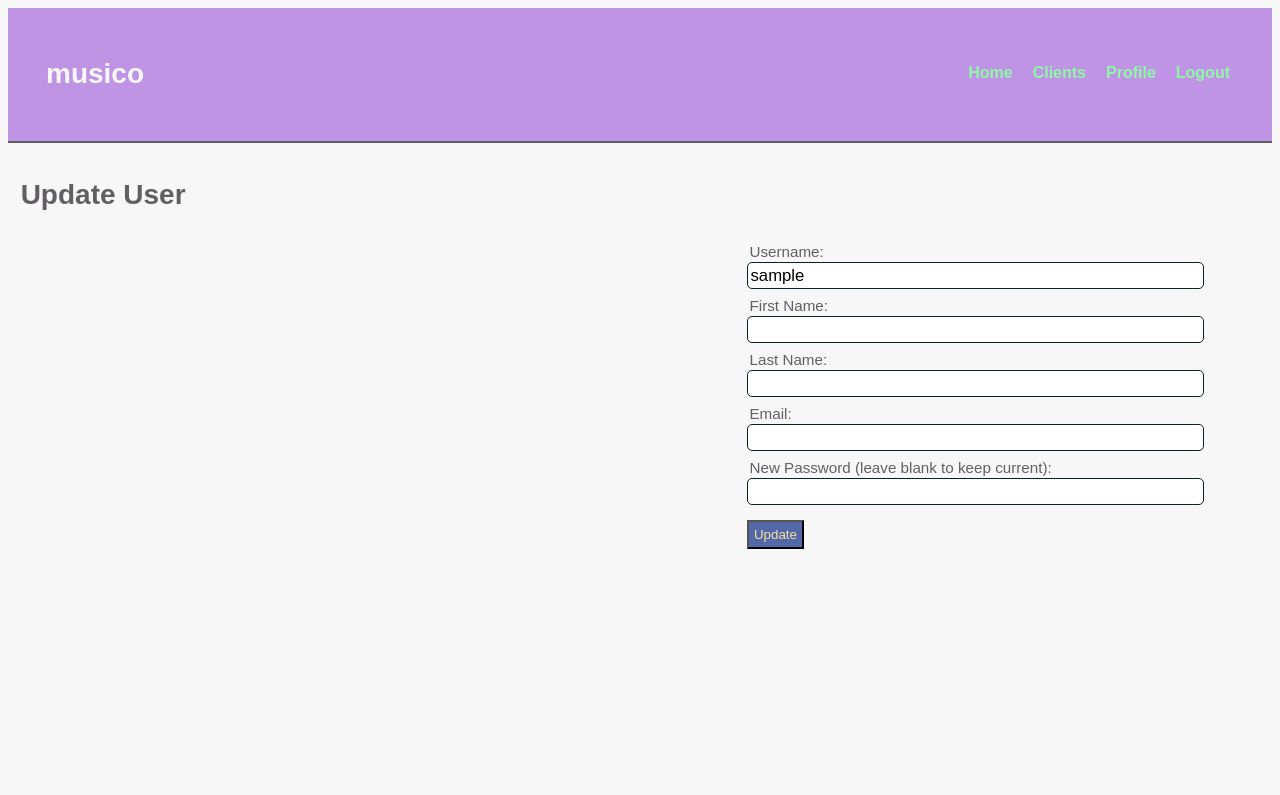
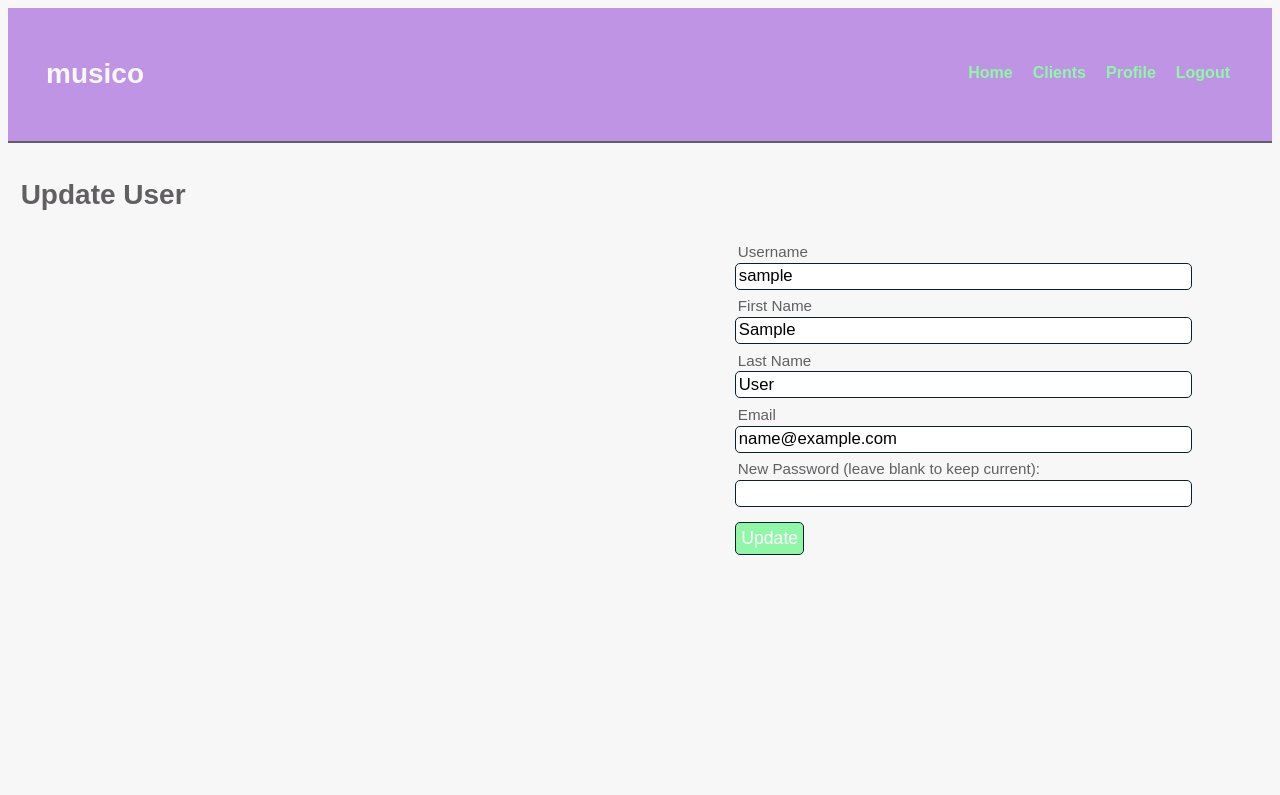
Before and after one commit to josquinlarsen/musico, a Flask app: page /update in a window 1280 px wide. Shown: the top 795 px of the page. Run offline with Flask 3, Linux system fonts and the light colour scheme; the visitor is signed in with stand-in values (Sample User, id 1); tables that the repository leaves empty hold one stand-in row (values such as "Sample post").

Commit message:
created and fixed profile, data now prepopulates update forms

```diff
--- a/app/app.py
+++ b/app/app.py
@@ -38,12 +38,12 @@ def home():
     Home Page router
     """
     if "user_id" in session:
+        user = User.query.get(session["user_id"])
         clients = get_clients()
         return render_template(
-            "users/home.html", username=session["username"], clients=clients
+            "users/home.html", username=session["username"], user=user, clients=clients
         )
     return redirect(url_for("pre_home"))
-    # return render_template("pre_home.html")
 
 
 @app.route("/register", methods=["GET", "POST"])
@@ -91,6 +91,19 @@ def login():
             flash("Invalid credentials. Please try again.")
     return render_template("users/login.html")
 
+@app.route("/profile")
+def profile():
+    """
+    Router to User's profile page
+    """
+    if "user_id" not in session:
+        return redirect(url_for("pre_home"))
+    user = User.query.get(session["user_id"])
+    return render_template(
+            "users/profile.html", user=user
+        )
+
+
 
 @app.route("/update", methods=["GET", "POST"])
 def update():
@@ -100,17 +113,15 @@ def update():
     if "user_id" not in session:
         return redirect(url_for("login"))
 
-    # this needs to change to populate the update form.
     user = User.query.get(session["user_id"])
-    print()
-    print(user.first_name)
-    print()
+
 
     if request.method == "POST":
         user.username = request.form["username"]
         user.first_name = request.form["first_name"]
         user.last_name = request.form["last_name"]
         user.email = request.form["email"]
+
         if request.form["password"]:
             user.password = generate_password_hash(request.form["password"])
         db.session.commit()
@@ -198,7 +209,7 @@ def create_client():
         print()
         if response.status_code == 200:
             flash("Client created successfully.")
-            return redirect(url_for("clients"))
+            return redirect(url_for("manage_clients"))
         elif response.status_code == 400:
             flash(response.json()['detail'])
         else:
@@ -229,7 +240,10 @@ def update_client(client_id):
         )
         if response.status_code == 200:
             flash("Client updated successfully.")
-            return redirect(url_for("clients"))
+            return redirect(url_for("clients/manage_clients.html"))
+
+        elif response.status_code == 400:
+            flash(response.json()['detail'])
         else:
             flash("Failed to update client.")
 
--- a/app/static/style.css
+++ b/app/static/style.css
@@ -70,6 +70,10 @@
     button.ignore{ all: unset;
     cursor: pointer;}
 
+    .question {
+      border-radius: 100px;
+      border: 1px dotted var(--mint);}
+
     a:link {color:var(--mint);}
     nav {
         display:flex;
@@ -133,8 +137,12 @@
     }
     button {
     font-family:"PT-Sans", sans-serif;
-    background-color: var(--blue);
-    color: var(--yellow);
+    background-color: var(--mint);
+    border: 1.5px solid var(--salt);
+    border-color:var(--black);
+    border-radius: 5px;
+    color: white;
+    font-size:calc(1.1rem);
     margin-top:3%;
     padding:1%;
     float: left;
@@ -162,7 +170,7 @@
     color:var(--salt);
     font-size: 1rem;
     font-weight:bold;
-    border:1.5px solid var(--black);
+    border:1px solid var(--salt);
     padding:3%;
     }
     input[type="button"]:hover, button[type="button"]:hover, input[type="submit"]:hover {
--- a/app/templates/base.html
+++ b/app/templates/base.html
@@ -15,7 +15,7 @@
             {% if 'user_id' in session %}
                 <a href="{{ url_for('home') }}">Home</a>
                 <a href="{{ url_for('clients') }}">Clients</a>
-                <a href="{{ url_for('update') }}">Profile</a>
+                <a href="{{ url_for('profile') }}">Profile</a>
                 <a href="{{ url_for('logout') }}">Logout</a>
             {% else %}
                 <a href="{{ url_for('pre_home') }}">Home</a>
--- a/app/templates/clients/clients.html
+++ b/app/templates/clients/clients.html
@@ -15,7 +15,8 @@
 
 
     <div>
-        <p> Manage your clients or view your roster here <img src="{{ url_for('static', filename='images/question.svg')}}" class="tooltip"/>
+        <p> Manage your clients or view your roster here
+            <div class="question"><img src="{{ url_for('static', filename='images/question.svg')}}" class="tooltip"/></div>
         </p>
     </div>
 
--- a/app/templates/users/home.html
+++ b/app/templates/users/home.html
@@ -4,7 +4,7 @@
 
 {% block content %}
 <main>
-<h1>Welcome, {{ username }}!</h1>
+<h1>Welcome, {{ user.username }}!</h1>
 <p> Choose a menu item from the top left to get started. </p>
 </main>
 {% endblock %}
--- a/app/templates/users/update.html
+++ b/app/templates/users/update.html
@@ -7,17 +7,18 @@
 <h1>Update User</h1>
 <form method="POST">
     <fieldset>
-        <label for="username">Username:</label>
+        <label for="username">Username</label>
         <input type="text" name="username" value="{{ user.username }}" required>
 
-        <label for="first_name">First Name:</label>
-        <input type="text" name="first_name" required>
+        <label for="first_name">First Name</label>
+        <input type="text" name="first_name" value="{{ user.first_name }}" required>
 
-        <label for="last_name">Last Name:</label>
-        <input type="text" name="last_name" required>
+        <label for="last_name">Last Name</label>
+        <input type="text" name="last_name" value="{{ user.last_name }}"required>
 
-        <label for="email">Email:</label>
-        <input type="text" name="email" required>
+        <label for="email">Email</label>
+        <input type="text" name="email" value="{{ user.email }}" required>
+
         <label for="password">New Password (leave blank to keep current):</label>
         <input type="password" name="password">
 
```
Also changed, not shown: app/templates/clients/update_clients.html (+12 -12 lines), app/templates/users/profile.html (added, +26 -0 lines).
